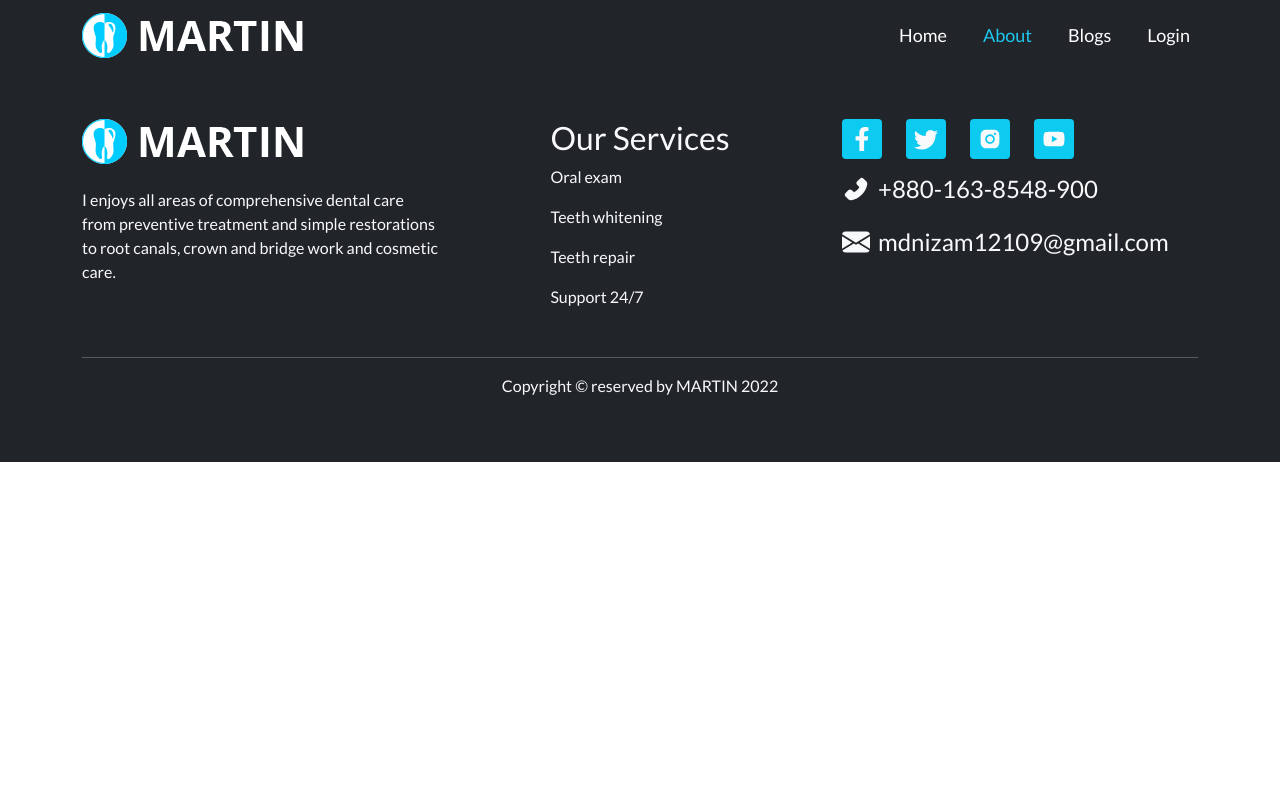
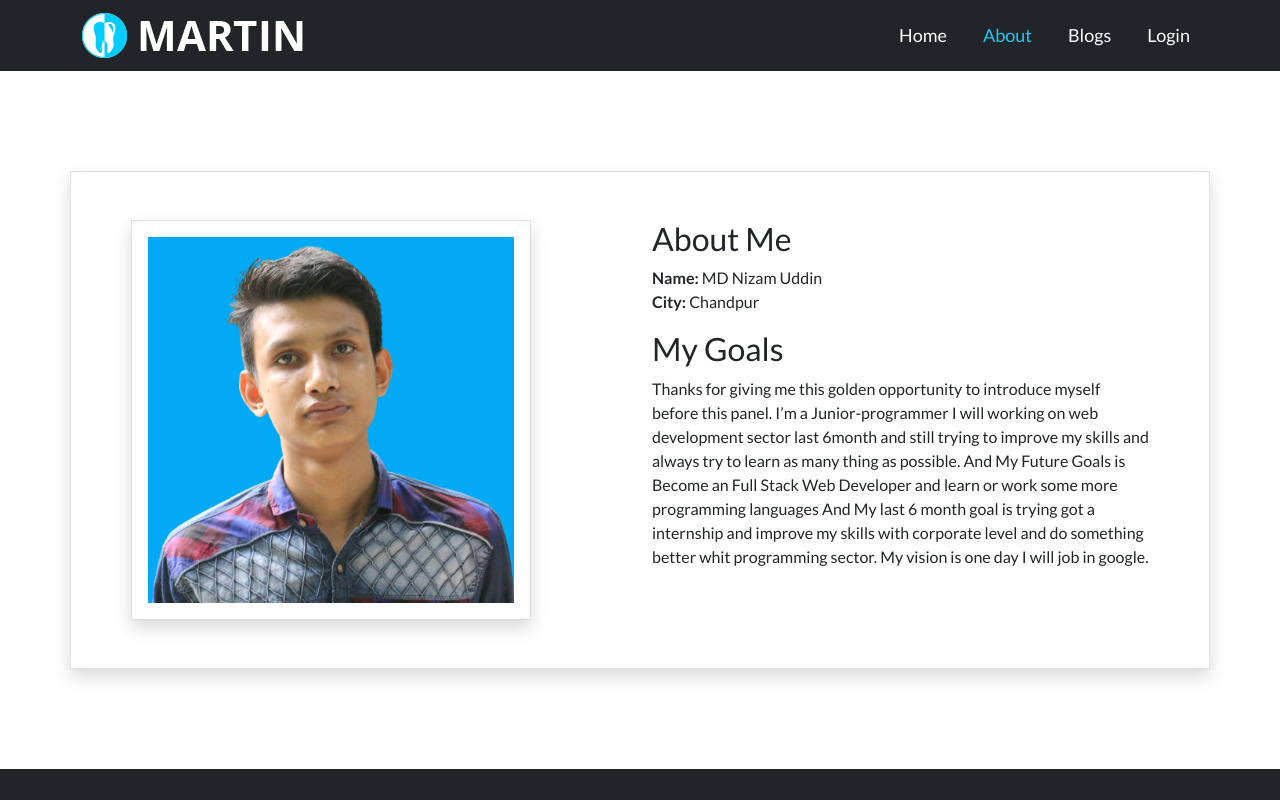
Before and after one commit to programmernizam/Martin, a React (Create React App) app: page /about in a window 1280 px wide. Shown: the top 800 px of the page. Built offline with nearby package versions, Linux system fonts and the light colour scheme; no server answers.

Commit message:
Customize readme file and about page complete

```diff
--- /dev/null
+++ b/src/Pages/About/About.css
@@ -0,0 +1,8 @@
+.about-section{
+    padding: 50px;
+    margin: 50px 0px;
+}
+.about-section img{
+    width: 400px;
+    height: 100%;
+}
--- a/src/Pages/About/About.js
+++ b/src/Pages/About/About.js
@@ -1,11 +1,39 @@
-import React from 'react';
+import React from "react";
+import { Col, Container, Row } from "react-bootstrap";
+import MyPhoto from "../../images/my_photo.png";
+import "./About.css";
 
 const About = () => {
-    return (
-        <div>
-
-        </div>
-    );
+  return (
+    <Container className="about-section">
+      <Row xs={1} md={2} className="shadow p-5 border align-content-center">
+        <Col>
+          <img className="shadow p-3 border" src={MyPhoto} alt="" />
+        </Col>
+        <Col>
+          <h2>About Me</h2>
+          <p className="m-0">
+            <strong>Name:</strong> MD Nizam Uddin
+          </p>
+          <p>
+            <strong>City:</strong> Chandpur
+          </p>
+          <h2>My Goals</h2>
+          <p>
+            Thanks for giving me this golden opportunity to introduce myself
+            before this panel. I’m a Junior-programmer I will working on web
+            development sector last 6month and still trying to improve my skills
+            and always try to learn as many thing as possible. And My Future
+            Goals is Become an Full Stack Web Developer and learn or work some
+            more programming languages And My last 6 month goal is trying got a
+            internship and improve my skills with corporate level and do
+            something better whit programming sector. My vision is one day I
+            will job in google.
+          </p>
+        </Col>
+      </Row>
+    </Container>
+  );
 };
 
 export default About;
```
Also changed, not shown: src/images/my_photo.png (added), 1 other file (tests, documents, lock files or other folders).
